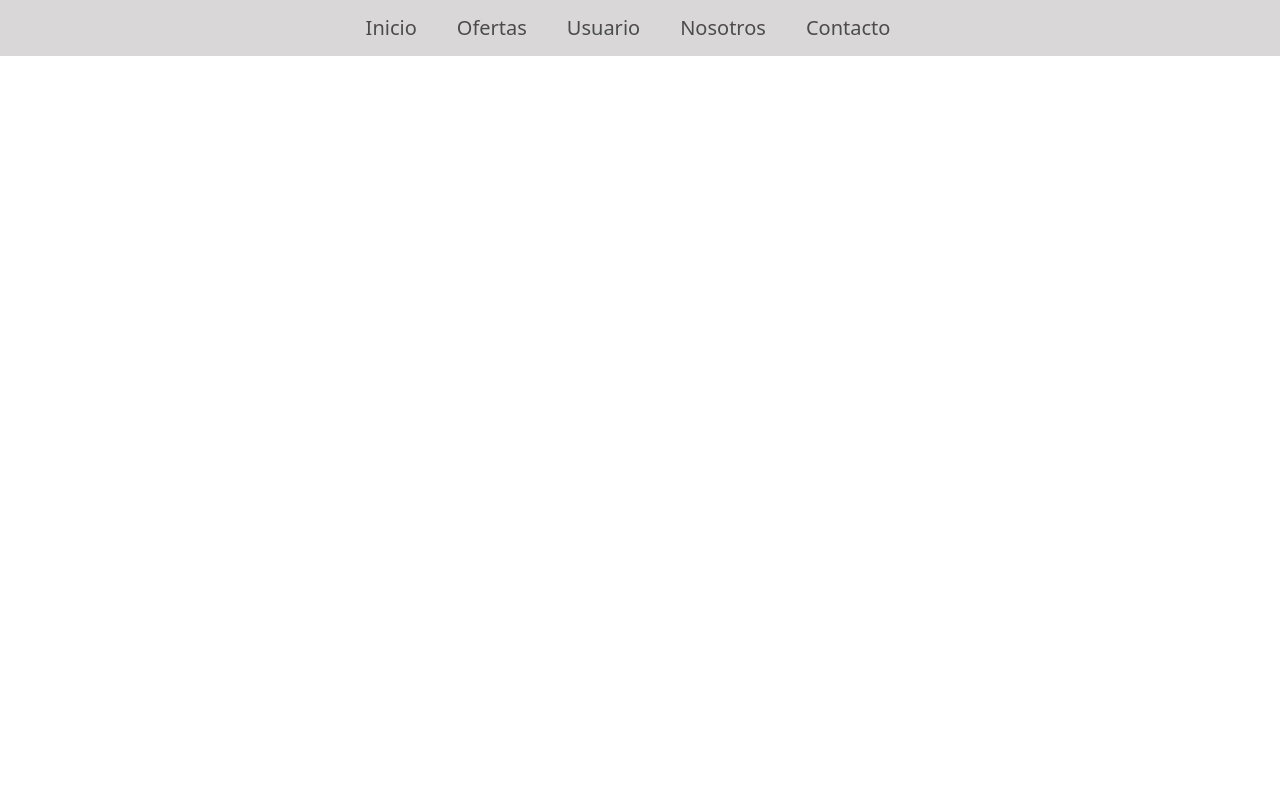
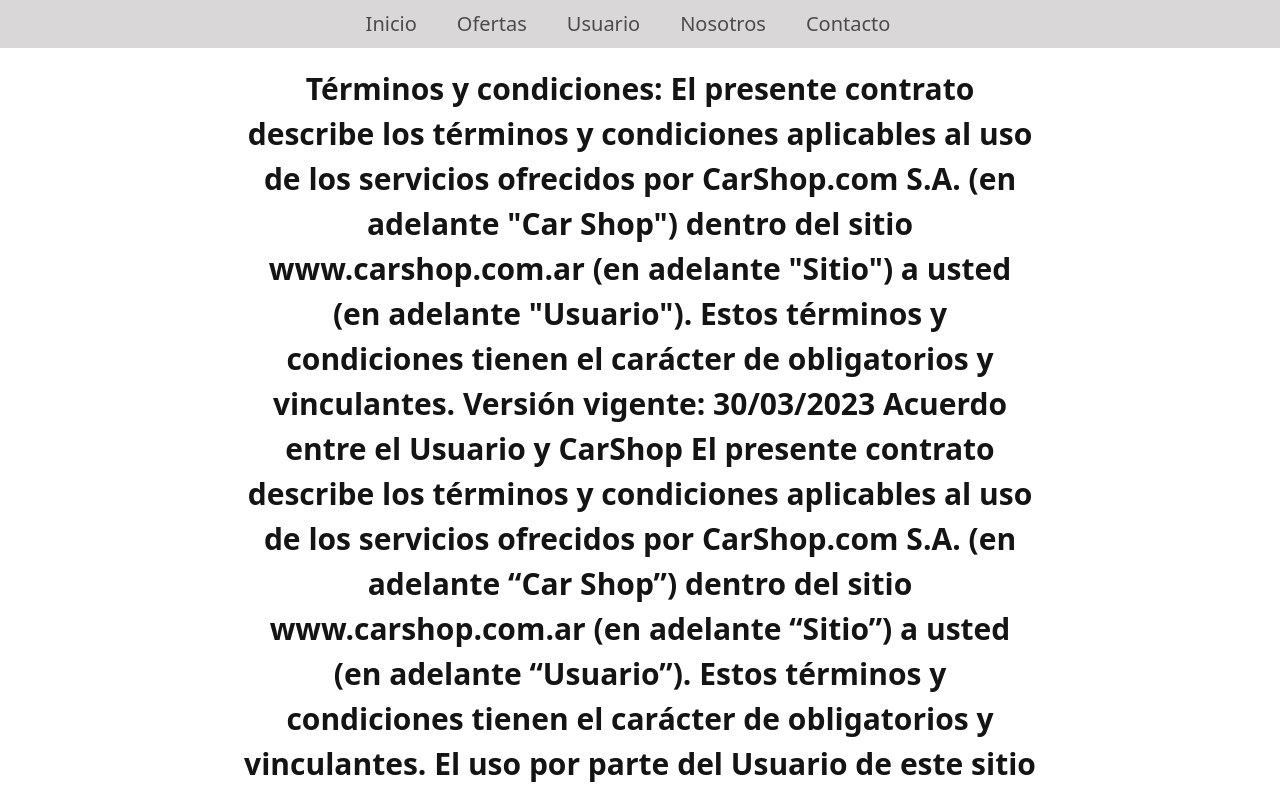
Before and after one commit to Ramiroaya/CarShop, a React (Create React App) app in the folder client/: page /legales in a window 1280 px wide. Shown: the top 795 px of the page. Built offline with nearby package versions, Linux system fonts and the light colour scheme.

Commit message:
realizado componente Terminos y Condiciones

```diff
--- a/client/src/Data/legalText.js
+++ b/client/src/Data/legalText.js
@@ -1,5 +1,31 @@
 export const legalText = {
 
-text: ' Condiciones de Uso '
+text: `Términos y condiciones:
 
+El presente contrato describe los términos y condiciones aplicables al uso de los servicios ofrecidos por CarShop.com S.A. (en adelante "Car Shop") dentro del sitio www.carshop.com.ar (en adelante "Sitio") a usted (en adelante "Usuario"). Estos términos y condiciones tienen el carácter de obligatorios y vinculantes.
+Versión vigente: 30/03/2023
+
+Acuerdo entre el Usuario y CarShop
+
+El presente contrato describe los términos y condiciones aplicables al uso de los servicios ofrecidos por CarShop.com S.A. (en adelante “Car Shop”) dentro del sitio www.carshop.com.ar (en adelante “Sitio”) a usted (en adelante “Usuario”). Estos términos y condiciones tienen el carácter de obligatorios y vinculantes.
+
+El uso por parte del Usuario de este sitio constituye un acuerdo a todos los términos y condiciones, por tal motivo sugerimos al usuario leerlos atentamente. Utilizando El Sitio el Usuario acuerda estos términos y condiciones de uso como así también cualquier otro término, pauta o regla aplicable a todo o una parte de este Sitio, Si el Usuario no está de acuerdo con estos términos y condiciones de uso, debe abstenerse de utilizar el Sitio y consecuentemente los servicios ofrecidos.
+
+Registración
+
+Si para acceder a algún producto o servicio, información, o cualquier otro material proporcionado por El Sitio se requiere de una registración o bien consignar cierta información, el Usuario queda obligado a cumplimentar dichos procesos, suministrando a Autocosmos información verdadera, actualizada, completa y exacta Car Shop no se responsabiliza por la información (en adelante “Datos Personales”) suministrados en estos procesos por el Usuario. El Usuario, en cualquier caso, se responsabiliza y garantiza, la vigencia, veracidad, integridad y exactitud de los Datos Personales ingresados.
+
+CarShop no es responsable por errores o retrasos en la respuesta a cualquier pedido de cotización, información o solicitud de servicio que derive de información anticuada, falsa, incompleta o inexacta proporcionada por el Usuario.
+
+El Usuario accede a su espacio personal en el Sitio a través del ingreso de su Usuario (dirección de mail) y Clave (en adelante “Contraseña”), quedando obligado a mantener la confidencialidad de dicha Contraseña. Bajo ningún aspecto el Usuario puede divulgar la Contraseña a ninguna persona o entidad, o permitir que cualquier otra persona o entidad tenga acceso al Sitio usando tal Contraseña. El Usuario queda obligado a notificar a Autocosmos inmediatamente de cualquier uso desautorizado de cualquier Contraseña, o de cualquier otra violación de la seguridad de la cual esté enterado.
+
+CarShop se reserva el derecho de rechazar cualquier solicitud de registración o de cancelar una registración previamente aceptada, sin que esté obligado a comunicar o exponer las razones de su decisión y sin que ello genere algún derecho a indemnización o resarcimiento.
+
+No asesoramiento
+
+El Usuario reconoce que la información, productos y servicios ofrecidos en el Sitio no constituyen una asesoría específica ni una recomendación por parte de CarShop.
+
+CarShop no recomienda ni revende productos de automotrices, concesionarias, importadores, financistas o proveedores de servicios. El Usuario confía en su propio juicio al seleccionar cualquier producto o servicio ofrecido a través del Sitio.
+
+CarShop no garantiza la exactitud, confiabilidad o integridad de ninguna información proporcionada por los Proveedores de Productos o Servicios. Autocosmos no asume ninguna obligación de verificar la exactitud o veracidad de cualquier información proporcionada por los Proveedores de Productos o Servicios. Autocosmos no asume ninguna obligación respecto del Usuario y se limita a publicar los Datos de los Proveedores proporcionados por los mismos sin verificar su veracidad.`
 }
--- a/client/src/components/componentess/autosIndex.js
+++ b/client/src/components/componentess/autosIndex.js
@@ -14,17 +14,17 @@
 
 function AutosIndex  ()  {
   return (
-    <div class='autosIndex'>
+    <div className='autosIndex'>
 
         <Banner/>
 
-      <div class='prueba' >
+      <div className='prueba' >
         <ImagenesDiferentes/>
         <ImagenPrincipal/>
         <DatosDeAutos/>
       </div>
 
-      <div class='prueba2'>
+      <div className='prueba2'>
         <Descripcion/>
         <Segurosyfinanciacion/>
       </div>
--- a/client/src/components/contacto/contacto.css
+++ b/client/src/components/contacto/contacto.css
@@ -1,5 +1,6 @@
-.contenedor-contacto{
+.contenedor-contacto {
     width: 60%;
+    height: 80%;
     padding:10px ;
     display: flex;
     justify-content: center;
@@ -7,7 +8,7 @@
     margin: auto;
   }
 
-  .contenedor-input{
+  .contenedor-input {
     background:#d9e2e6;
      padding:2px;
      width: 80%;
--- a/client/src/components/login/Title.css
+++ b/client/src/components/login/Title.css
@@ -1,6 +1,6 @@
 .title-container {
-    color: rgb(29, 23, 23);
-    font-size :50px;
+    color: rgb(21, 20, 20);
+    font-size :30px;
     text-align: center;
     font-weight : bold;
     justify-content: center;
--- a/client/src/components/navBarFooter/Legales.jsx
+++ b/client/src/components/navBarFooter/Legales.jsx
@@ -1,12 +1,14 @@
 import React from 'react';
 import { legalText } from '../../Data/legalText.js';
+import Title from '../login/Title';
+import './legales.css';
 
 const Legales = () => {
-  const texto = legalText;
+
 
   return (
-    <div>
-      <p>{texto.text}</p>
+    <div className='contenedor-legal'>
+      <Title className='texto' text={legalText.text}/>
     </div>
   );
 };
--- a/client/src/components/navBarFooter/NavBarFooter.js
+++ b/client/src/components/navBarFooter/NavBarFooter.js
@@ -10,7 +10,7 @@
         <div className="container-navBar">
             <ul className="nav-footer">
                 <li className="item-footer"><Link to='/nosotros'>Nosotros</Link></li>
-                <li className="item-footer"><Link to='/legales'>Legales</Link></li>
+                <li className="item-footer"><Link to='/legales'>Terminos y Condiciones</Link></li>
                 <li className="item-footer"><Link to='/contacto'>Contacto</Link></li>
             </ul>
         </div>
--- /dev/null
+++ b/client/src/components/navBarFooter/legales.css
@@ -0,0 +1,13 @@
+.contenedor-legal {
+    display: flex;
+    justify-content: center;
+    align-items: center;
+    padding: 50px;
+    width: 70%;
+    margin: auto;
+
+
+}
+.texto {
+    color: gray;
+}
--- a/client/src/components/navBarHeader/Header.css
+++ b/client/src/components/navBarHeader/Header.css
@@ -9,7 +9,7 @@
     right: 0;
     transition: background-color 0.3s ease;
     width: 100vw;
-    height:7vh;
+    height:6vh;
     background-color:rgb(217, 215, 215) ;
     display: flex;
     flex-direction: row;
--- a/client/src/components/oferta/Ofertas.jsx
+++ b/client/src/components/oferta/Ofertas.jsx
@@ -1,8 +1,11 @@
 import React from 'react'
+import './oferta.css';
 
 const Ofertas = () => {
   return (
-    <div>Ofertas</div>
+    <div>
+
+    </div>
   )
 }
 
--- a/client/src/components/registro/registro.css
+++ b/client/src/components/registro/registro.css
@@ -12,8 +12,8 @@
   .contenedor-form {
     width: 90%;
     max-width: 400px;
-    height: 70vh;
-    margin: 5px;
+    height: auto;
+    margin-top: 35px;
     background-color: rgba(191, 204, 204, 0.8);
     display: flex;
     flex-direction: column;
@@ -23,6 +23,7 @@
   }
 
   .contenedor-input {
+    height: 8vh;
     border-radius: 20px;
     text-align: center;
   }
```
